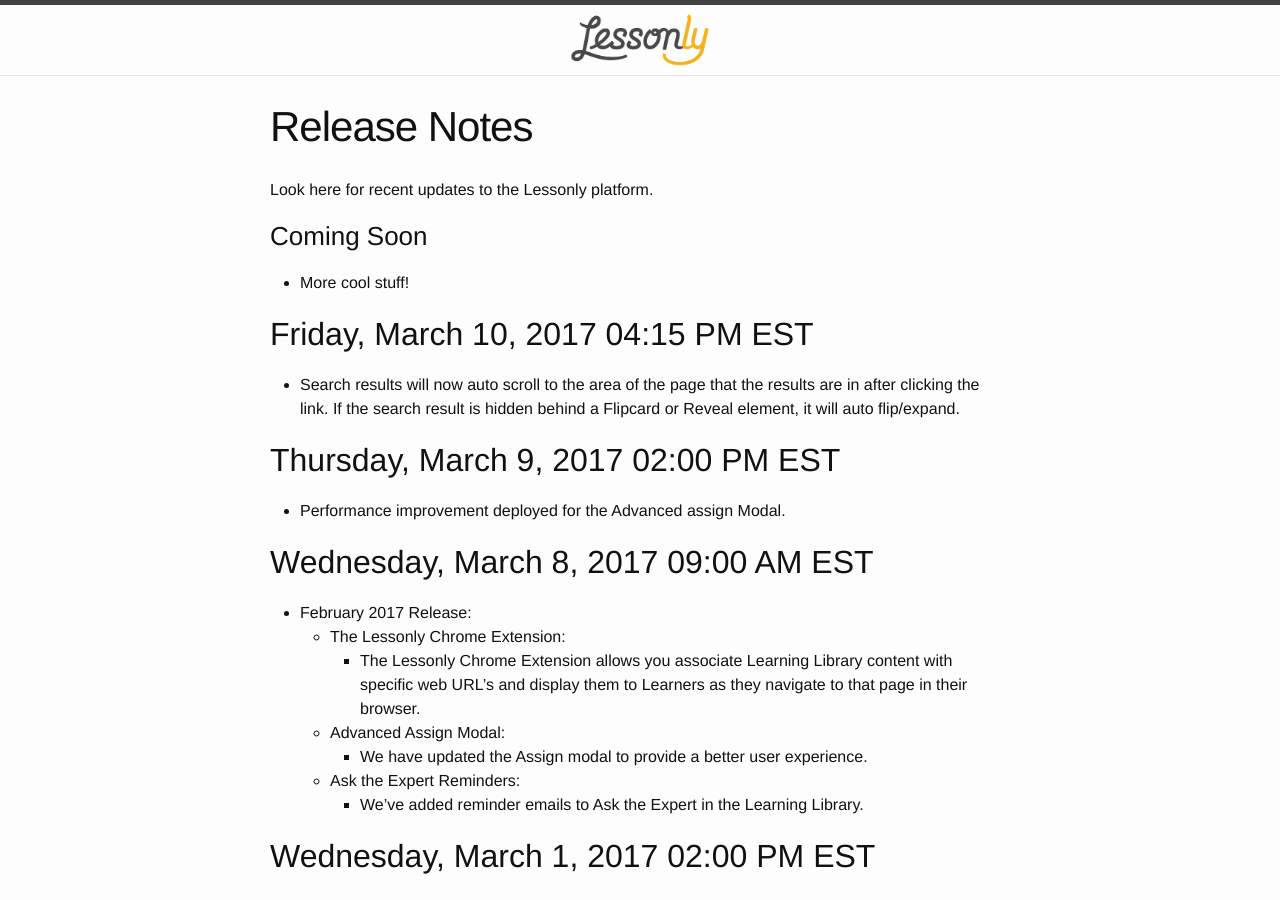
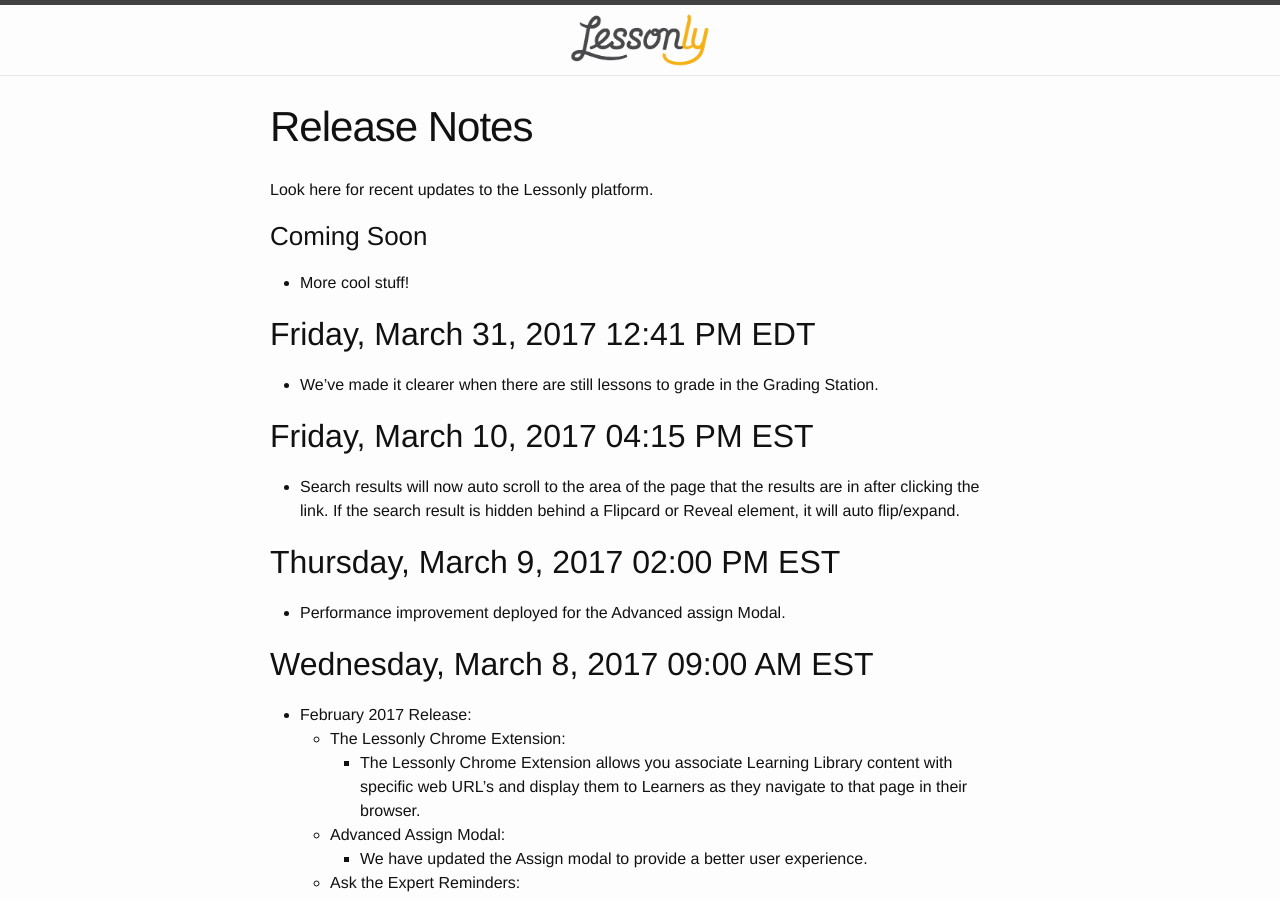
Before and after one commit to isabella232/lessonly.github.io, a Jekyll site: the page built from release-notes.md, in a window 1280 px wide and 900 px high. Built offline with Jekyll 4.4.1, drawn with Linux system fonts in a browser that asks for light colours.

Commit message:
Update release notes

```diff
--- a/release-notes.md
+++ b/release-notes.md
@@ -8,6 +8,9 @@
 
 ### Coming Soon
 - More cool stuff!
+
+## Friday, March 31, 2017 12:41 PM EDT
+- We’ve made it clearer when there are still lessons to grade in the Grading Station.
 
 ## Friday, March 10, 2017 04:15 PM EST
 - Search results will now auto scroll to the area of the page that the results are in after clicking the link. If the search result is hidden behind a Flipcard or Reveal element, it will auto flip/expand.
```
